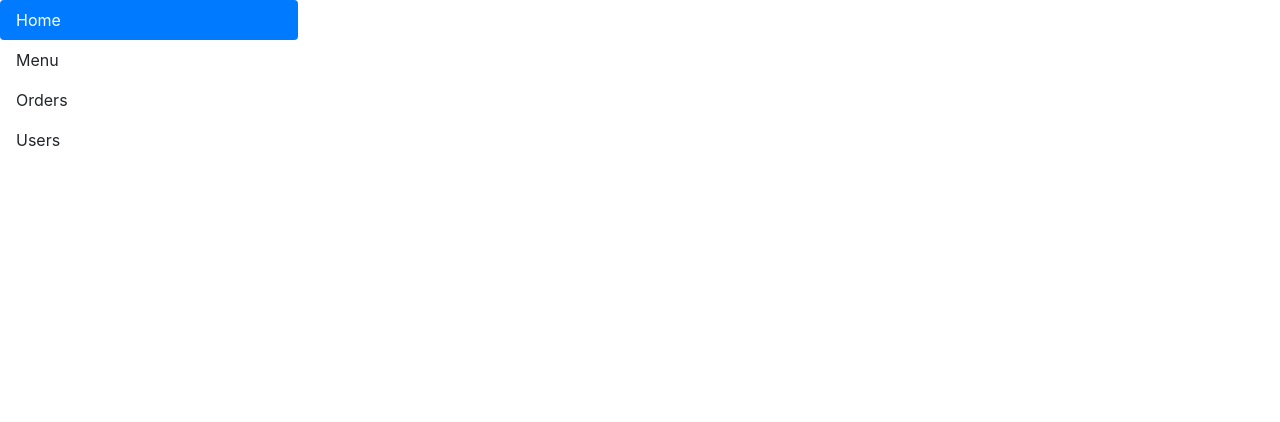
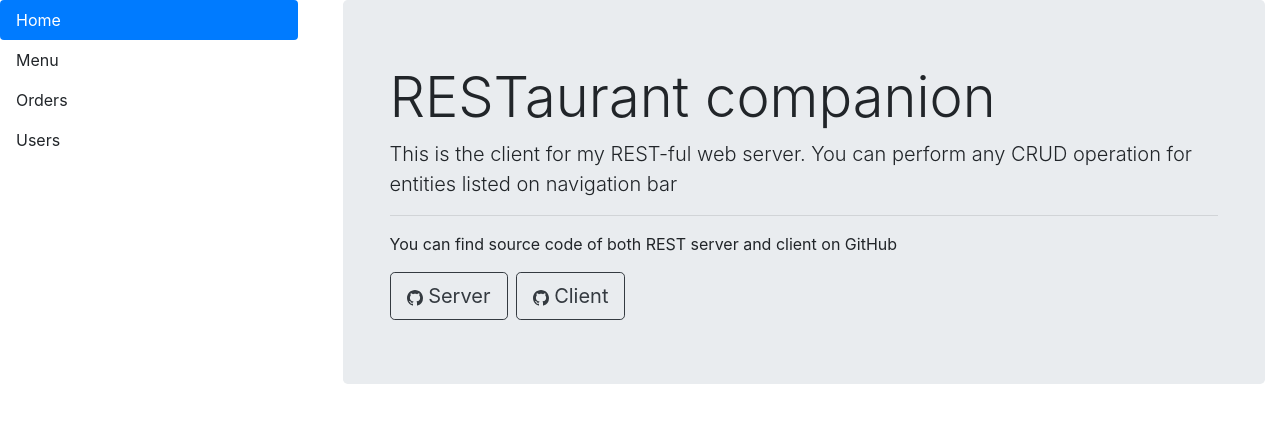
Before and after one commit to SirojiddinSaidmurodov/RESTaurantCompanion-client, a Vue app: page / in a window 1280 px wide. Shown: the top 422 px of the page. Built offline with nearby package versions, Linux system fonts and the light colour scheme.

Commit message:
edit: added main page
Took 14 minutes

```diff
--- a/src/components/MainPage.vue
+++ b/src/components/MainPage.vue
@@ -1,5 +1,27 @@
 <template>
-
+  <div class="jumbotron">
+    <div class="container">
+      <h1 class="display-4">RESTaurant companion</h1>
+      <p class="lead">This is the client for my REST-ful web server. You can perform any CRUD operation for entities
+        listed on navigation bar</p>
+      <hr class="my-3">
+      <p>You can find source code of both REST server and client on GitHub</p>
+      <a class="btn btn-outline-dark btn-lg mr-2" href="https://github.com/SirojiddinSaidmurodov/Software-Construction">
+        <svg class="bi bi-github" fill="currentColor" height="16" viewBox="0 0 16 16" width="16"
+             xmlns="http://www.w3.org/2000/svg">
+          <path
+              d="M8 0C3.58 0 0 3.58 0 8c0 3.54 2.29 6.53 5.47 7.59.4.07.55-.17.55-.38 0-.19-.01-.82-.01-1.49-2.01.37-2.53-.49-2.69-.94-.09-.23-.48-.94-.82-1.13-.28-.15-.68-.52-.01-.53.63-.01 1.08.58 1.23.82.72 1.21 1.87.87 2.33.66.07-.52.28-.87.51-1.07-1.78-.2-3.64-.89-3.64-3.95 0-.87.31-1.59.82-2.15-.08-.2-.36-1.02.08-2.12 0 0 .67-.21 2.2.82.64-.18 1.32-.27 2-.27.68 0 1.36.09 2 .27 1.53-1.04 2.2-.82 2.2-.82.44 1.1.16 1.92.08 2.12.51.56.82 1.27.82 2.15 0 3.07-1.87 3.75-3.65 3.95.29.25.54.73.54 1.48 0 1.07-.01 1.93-.01 2.2 0 .21.15.46.55.38A8.012 8.012 0 0 0 16 8c0-4.42-3.58-8-8-8z"/>
+        </svg>
+        Server</a>
+      <a class="btn btn-outline-dark btn-lg mr-2" href="https://github.com/SirojiddinSaidmurodov/Software-Construction">
+        <svg class="bi bi-github" fill="currentColor" height="16" viewBox="0 0 16 16" width="16"
+             xmlns="http://www.w3.org/2000/svg">
+          <path
+              d="M8 0C3.58 0 0 3.58 0 8c0 3.54 2.29 6.53 5.47 7.59.4.07.55-.17.55-.38 0-.19-.01-.82-.01-1.49-2.01.37-2.53-.49-2.69-.94-.09-.23-.48-.94-.82-1.13-.28-.15-.68-.52-.01-.53.63-.01 1.08.58 1.23.82.72 1.21 1.87.87 2.33.66.07-.52.28-.87.51-1.07-1.78-.2-3.64-.89-3.64-3.95 0-.87.31-1.59.82-2.15-.08-.2-.36-1.02.08-2.12 0 0 .67-.21 2.2.82.64-.18 1.32-.27 2-.27.68 0 1.36.09 2 .27 1.53-1.04 2.2-.82 2.2-.82.44 1.1.16 1.92.08 2.12.51.56.82 1.27.82 2.15 0 3.07-1.87 3.75-3.65 3.95.29.25.54.73.54 1.48 0 1.07-.01 1.93-.01 2.2 0 .21.15.46.55.38A8.012 8.012 0 0 0 16 8c0-4.42-3.58-8-8-8z"/>
+        </svg>
+        Client</a>
+    </div>
+  </div>
 </template>
 
 <script>
```
